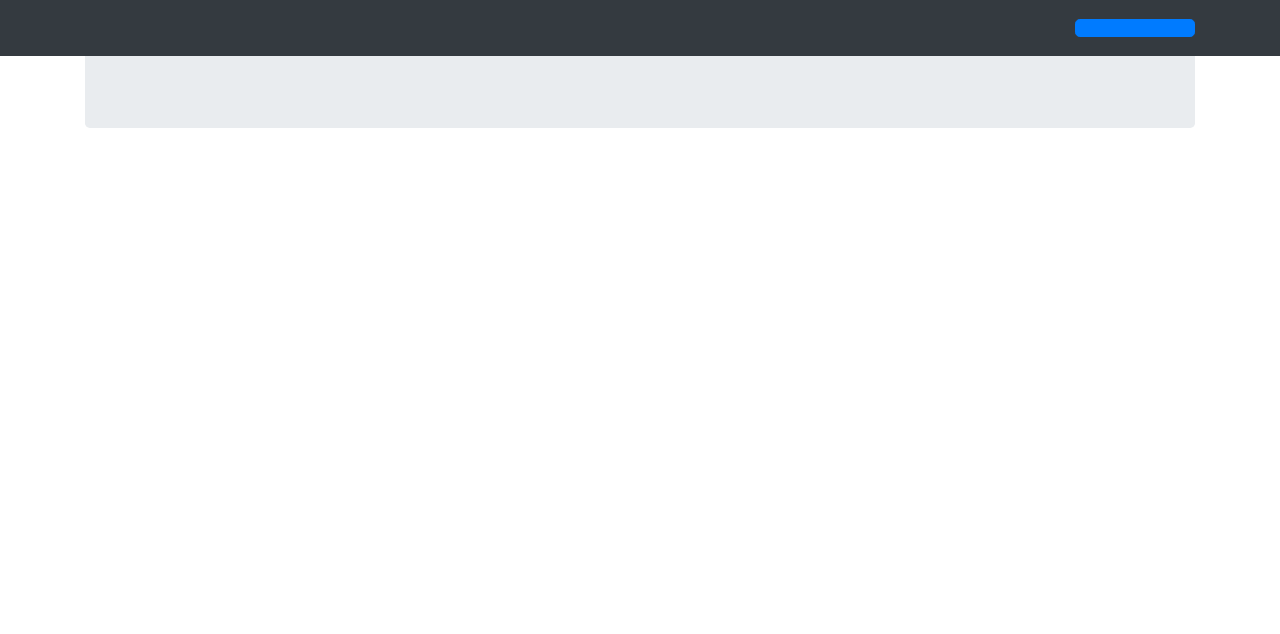
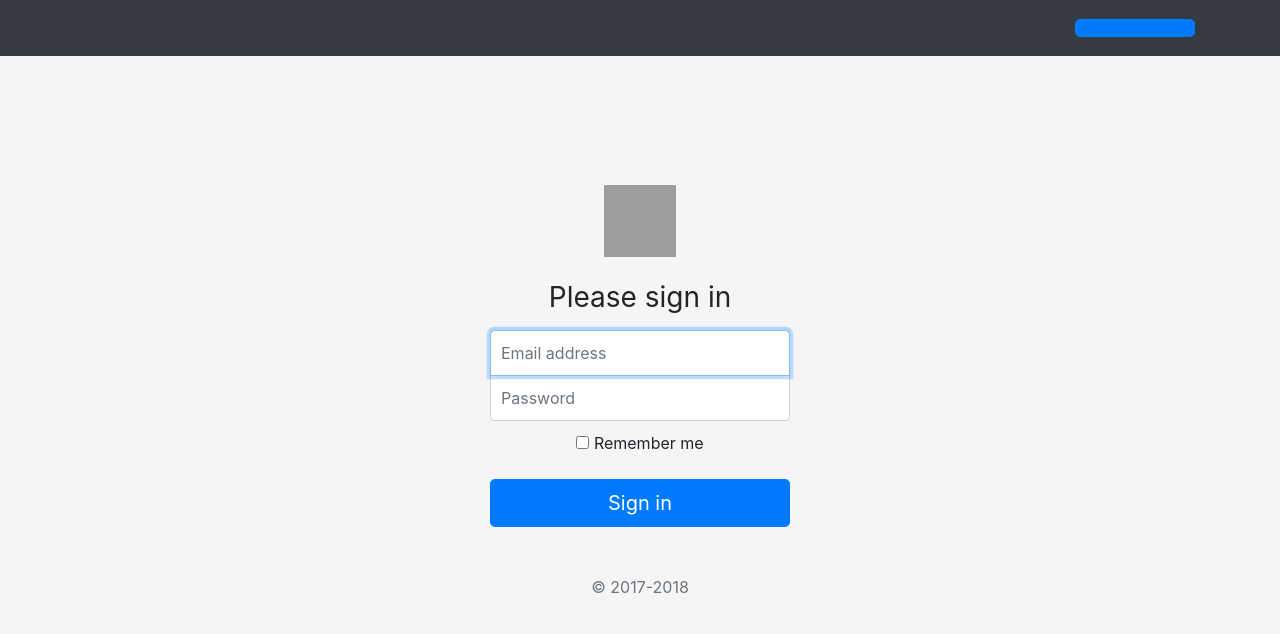
Before and after one commit to ArumdawoCode/agroyields, a plain HTML site: page form.html in a window 1280 px wide. Drawn offline with nearby package versions, Linux system fonts and the light colour scheme; grey boxes are pictures that could not be loaded.

Commit message:
Add files via upload

```diff
--- a/css/jumbotron.css
+++ b/css/jumbotron.css
@@ -7,3 +7,48 @@ body {
 .navbar-style{
   box-shadow: 0 5px 10px #efefef;
 }
+
+html,
+body {
+  height: 100%;
+}
+
+body {
+  display: -ms-flexbox;
+  display: flex;
+  -ms-flex-align: center;
+  align-items: center;
+  padding-top: 40px;
+  padding-bottom: 40px;
+  background-color: #f5f5f5;
+}
+
+.form-signin {
+  width: 100%;
+  max-width: 330px;
+  padding: 15px;
+  margin: auto;
+}
+.form-signin .checkbox {
+  font-weight: 400;
+}
+.form-signin .form-control {
+  position: relative;
+  box-sizing: border-box;
+  height: auto;
+  padding: 10px;
+  font-size: 16px;
+}
+.form-signin .form-control:focus {
+  z-index: 2;
+}
+.form-signin input[type="email"] {
+  margin-bottom: -1px;
+  border-bottom-right-radius: 0;
+  border-bottom-left-radius: 0;
+}
+.form-signin input[type="password"] {
+  margin-bottom: 10px;
+  border-top-left-radius: 0;
+  border-top-right-radius: 0;
+}
--- a/form.html
+++ b/form.html
@@ -7,6 +7,9 @@
 
     <!-- Bootstrap CSS -->
     <link rel="stylesheet" href="https://stackpath.bootstrapcdn.com/bootstrap/4.3.1/css/bootstrap.min.css" integrity="sha384-ggOyR0iXCbMQv3Xipma34MD+dH/1fQ784/j6cY/iJTQUOhcWr7x9JvoRxT2MZw1T" crossorigin="anonymous">
+
+    <!-- Custom styles for this template -->
+    <link rel="stylesheet" href="css/jumbotron.css">
 
     <title>Hello, world!</title>
   </head>
@@ -23,13 +26,22 @@
       </div>
     </nav>
 
-    <div class="container">
-      <div class="jumbotron">
-        <div class="container text-dark">
-
-        </div>
-      </div>
-    </div>
+    <form class="form-signin text-center">
+              <img class="mb-4" src="https://getbootstrap.com/docs/4.1/assets/brand/bootstrap-solid.svg" alt="" width="72" height="72">
+              <h1 class="h3 mb-3 font-weight-normal">Please sign in</h1>
+              <label for="inputEmail" class="sr-only">Email address</label>
+              <input type="email" id="inputEmail" class="form-control" placeholder="Email address" required autofocus>
+              <label for="inputPassword" class="sr-only">Password</label>
+              <input type="password" id="inputPassword" class="form-control" placeholder="Password" required>
+              <div class="checkbox mb-3">
+                <label>
+                  <input type="checkbox" value="remember-me"> Remember me
+                </label>
+              </div>
+              <button class="btn btn-lg btn-primary btn-block" type="submit">Sign in</button>
+              <p class="mt-5 mb-3 text-muted">&copy; 2017-2018</p>
+            </form>
+          </body>
     <!-- Optional JavaScript -->
     <!-- jQuery first, then Popper.js, then Bootstrap JS -->
     <script src="https://code.jquery.com/jquery-3.3.1.slim.min.js" integrity="sha384-q8i/X+965DzO0rT7abK41JStQIAqVgRVzpbzo5smXKp4YfRvH+8abtTE1Pi6jizo" crossorigin="anonymous"></script>
```
Also changed, not shown: index.html (+1 -1 lines).
